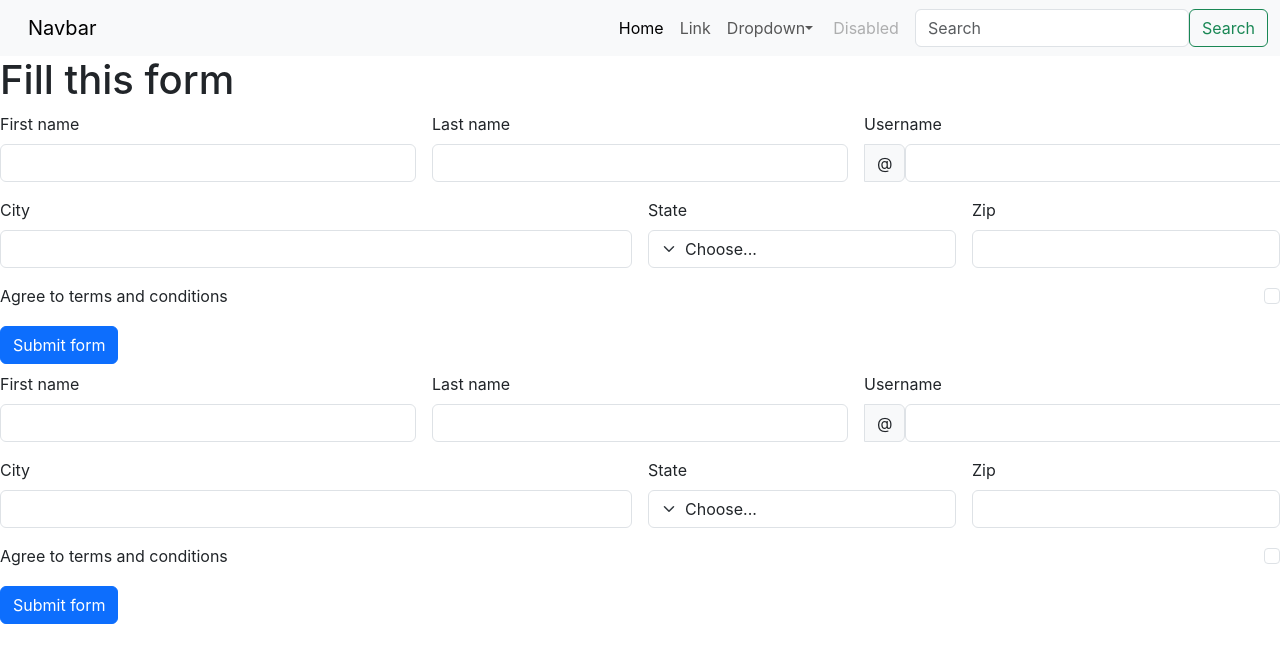
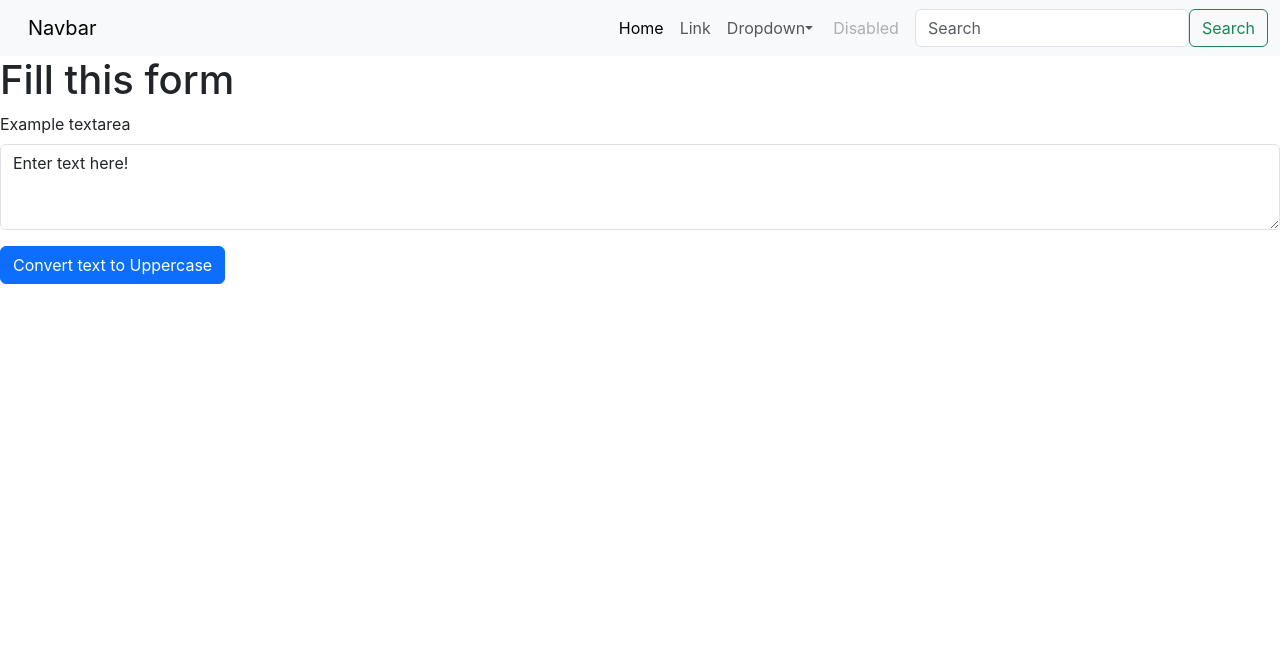
Before and after one commit to Raimal-Raja/react-travel-booking-app, a React (Create React App) app: page / in a window 1280 px wide. Shown: the top 662 px of the page. Built offline with nearby package versions, Linux system fonts and the light colour scheme.

Commit message:
initial commit

```diff
--- a/src/App.js
+++ b/src/App.js
@@ -9,7 +9,7 @@ function App() {
     <>
     <Navbar/>
     <TextForm heading = "Fill this form"/>
-    <TextForm/>
+    {/* <TextForm/> */}
 
   </>
   );
--- a/src/TextForm.js
+++ b/src/TextForm.js
@@ -1,74 +1,31 @@
-import React from 'react'
+import React, { useState } from 'react'
 export default function TextForom(props) {
+
+    const handleUpperCase = () => {
+
+        console.log("Uppercase was clicked!")
+        setText("You have clicked on Uppercase!")
+        let newText = Text.toUpperCase();
+        setText(newText)
+    }
+
+    const handleOnChange = (event) => {
+        console.log("Uppercase was clicked!")
+        setText(event.target.value)
+    }
+
+
+    const [Text, setText] = useState("Enter text here! ")
     return (
         <>
-        <div>
             <h1>{props.heading}</h1>
-            <form className="row g-3 needs-validation" novalidate>
-                <div className="col-md-4">
-                    <label for="validationCustom01" className="form-label">First name</label>
-                    <input type="text" className="form-control" id="validationCustom01" required />
-                    <div className="valid-feedback">
-                        Looks good!
-                    </div>
-                </div>
-                <div className="col-md-4">
-                    <label for="validationCustom02" className="form-label">Last name</label>
-                    <input type="text" className="form-control" id="validationCustom02" required />
-                    <div className="valid-feedback">
-                        Looks good!
-                    </div>
-                </div>
-                <div className="col-md-4">
-                    <label for="validationCustomUsername" className="form-label">Username</label>
-                    <div className="input-group has-validation">
-                        <span className="input-group-text" id="inputGroupPrepend">@</span>
-                        <input type="text" className="form-control" id="validationCustomUsername" aria-describedby="inputGroupPrepend" required />
-                        <div className="invalid-feedback">
-                            Please choose a username.
-                        </div>
-                    </div>
-                </div>
-                <div className="col-md-6">
-                    <label for="validationCustom03" className="form-label">City</label>
-                    <input type="text" className="form-control" id="validationCustom03" required />
-                    <div className="invalid-feedback">
-                        Please provide a valid city.
-                    </div>
-                </div>
-                <div className="col-md-3">
-                    <label for="validationCustom04" className="form-label">State</label>
-                    <select className="form-select" id="validationCustom04" required>
-                        <option selected disabled value="">Choose...</option>
-                        <option>...</option>
-                    </select>
-                    <div className="invalid-feedback">
-                        Please select a valid state.
-                    </div>
-                </div>
-                <div className="col-md-3">
-                    <label for="validationCustom05" className="form-label">Zip</label>
-                    <input type="text" className="form-control" id="validationCustom05" required />
-                    <div className="invalid-feedback">
-                        Please provide a valid zip.
-                    </div>
-                </div>
-                <div className="col-12">
-                    <div className="form-check">
-                        <input className="form-check-input" type="checkbox" value="" id="invalidCheck" required />
-                        <label className="form-check-label" for="invalidCheck">
-                            Agree to terms and conditions
-                        </label>
-                        <div className="invalid-feedback">
-                            You must agree before submitting.
-                        </div>
-                    </div>
-                </div>
-                <div className="col-12">
-                    <button className="btn btn-primary" type="submit">Submit form</button>
-                </div>
-            </form>
-        </div>
+       <div>
+            <div className="mb-3">
+                <label for="exampleFormControlTextarea1" className="form-label">Example textarea</label>
+                <textarea className="form-control" value = {Text} id="exampleFormControlTextarea1" onChange = {handleOnChange} rows="3"></textarea>
+            </div>
+            <button className='btn btn-primary' onClick={handleUpperCase}>Convert text to Uppercase</button>
+            </div>
         </>
     )
 }
```
